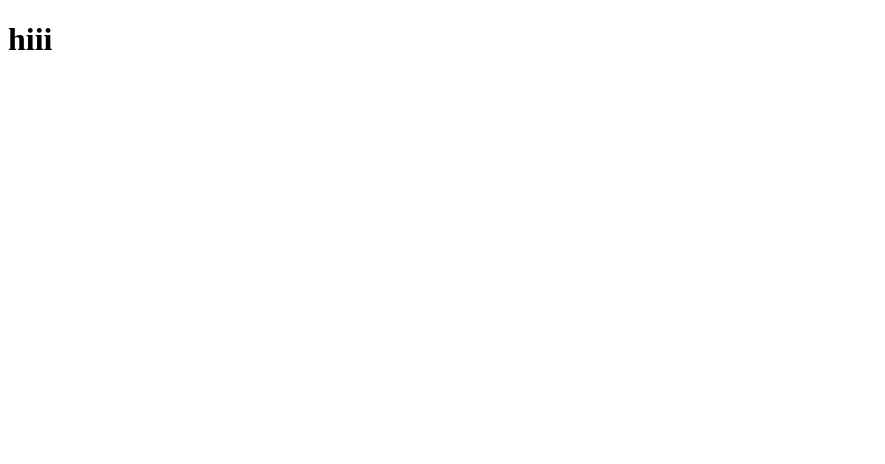
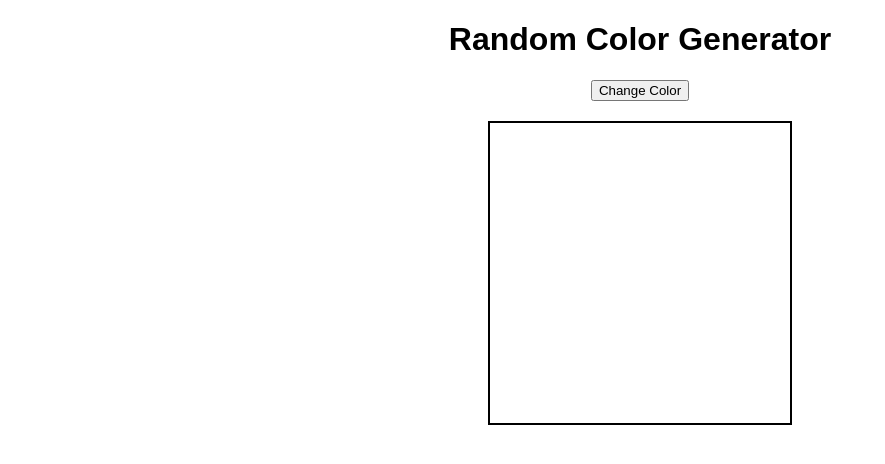
Before and after one commit to beulah55/javascriptt, a plain HTML site: page index.html in a window 1280 px wide. Shown: the whole page, without its empty margins (0-885 px from the left). Drawn offline with Linux system fonts and the light colour scheme.

Commit message:
color change

```diff
--- a/index.html
+++ b/index.html
@@ -1,11 +1,21 @@
 <!DOCTYPE html>
 <html lang="en">
 <head>
-   <meta charset="UTF-8">
-   <meta name="viewport" content="width=device-width, initial-scale=1.0">
-   <title>Document</title>
+    <meta charset="UTF-8">
+    <meta name="viewport" content="width=device-width, initial-scale=1.0">
+    <title>Random Color Generator</title>
+    <link rel="stylesheet" href="style.css">
 </head>
 <body>
-   <h1>hiii</h1>
+
+    <h1>Random Color Generator</h1>
+
+    <button onclick="changeColor()">Change Color</button>
+
+    <p id="color"></p>
+
+    <div id="display"></div>
+
+    <script src="script.js"></script>
 </body>
 </html>
--- /dev/null
+++ b/script.js
@@ -0,0 +1,19 @@
+let colorCodes = [
+    0, 1, 2, 3, 4, 5, 6, 7, 8, 9,
+    'A', 'B', 'C', 'D', 'E', 'F'
+];
+
+const changeColor = () => {
+    let display = document.getElementById("display");
+    let color = document.getElementById("color");
+
+    let randomColor = '#';
+
+    for (let i = 0; i < 6; i++) {
+        let randomNo = Math.floor(Math.random() * 16);
+        randomColor += colorCodes[randomNo];
+    }
+
+    color.innerHTML = randomColor;
+    display.style.backgroundColor = randomColor;
+}
--- a/style.css
+++ b/style.css
@@ -0,0 +1,11 @@
+body {
+    text-align: center;
+    font-family: Arial, sans-serif;
+}
+
+#display {
+    width: 300px;
+    height: 300px;
+    border: 2px solid black;
+    margin: 20px auto;
+}
```
